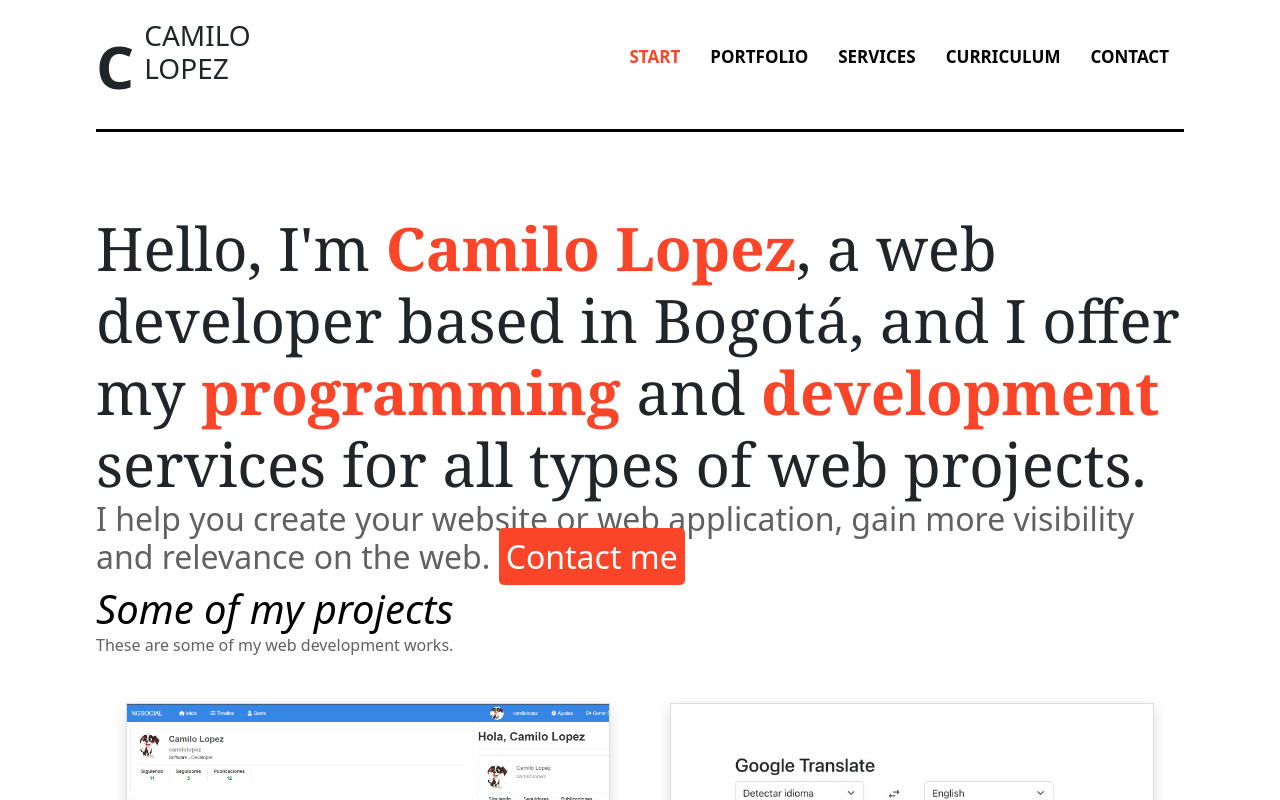
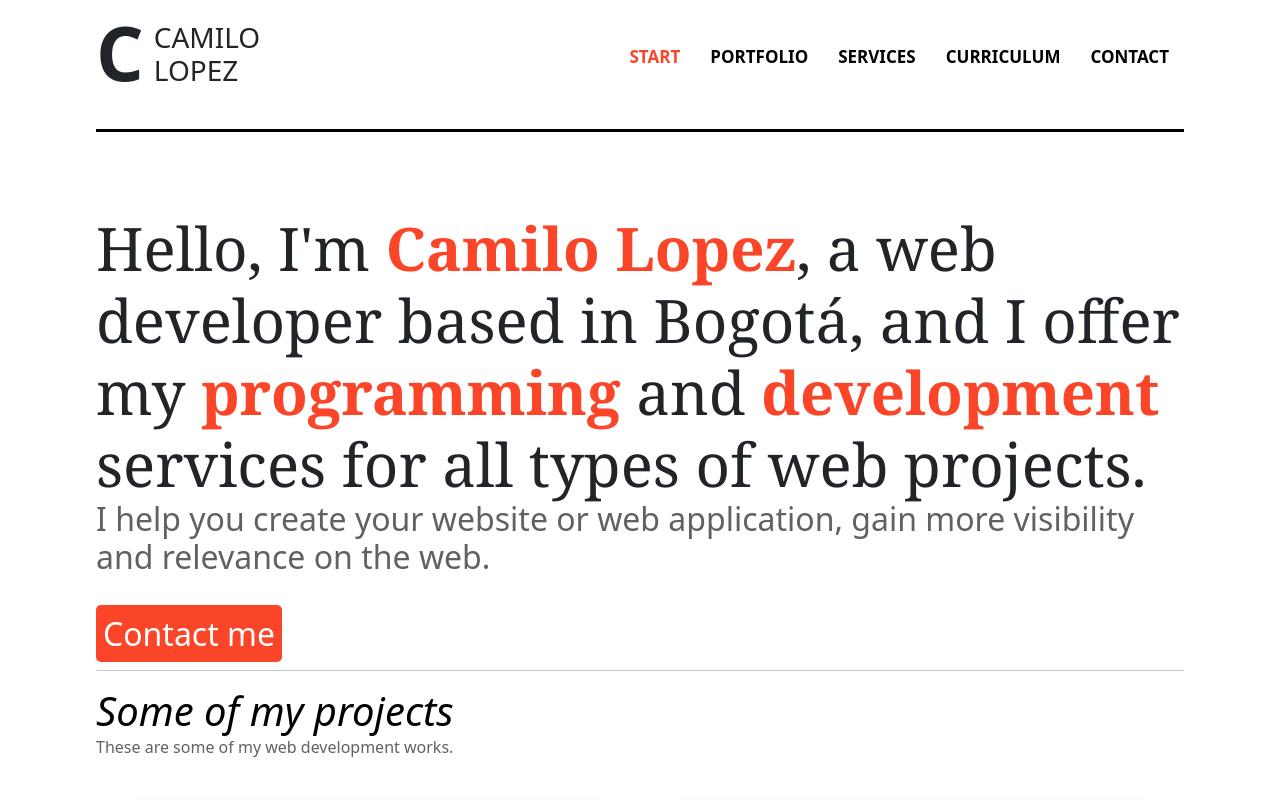
Before and after one commit to camilo180601/portfolio, a React (Create React App) app: page /index in a window 1280 px wide. Shown: the top 800 px of the page. Built offline with nearby package versions, Linux system fonts and the light colour scheme.

Commit message:
add modifies css

```diff
--- a/src/components/Index.js
+++ b/src/components/Index.js
@@ -12,8 +12,12 @@ const Index = () => {
             </h1>
             <h2 className='title'>
                 I help you create your website or web application,
-                gain more visibility and relevance on the web. <Link to='/contact'>Contact me</Link>
+                gain more visibility and relevance on the web.
+                <br/>
+                <br/>
+                <Link to='/contact'>Contact me</Link>
             </h2>
+            <hr/>
             <section className='lasts-works'>
                 <h2 className='heading'>Some of my projects</h2>
                 <p>These are some of my web development works.</p>
--- a/src/index.css
+++ b/src/index.css
@@ -30,8 +30,8 @@ body {
 }
  .header .logo span {
   display: block;
-  font-size: 60px;
-  margin-top: 2px;
+  font-size: 75px;
+  margin-top: -25px;
   font-weight: bolder;
 }
  .header .logo h3 {
```
